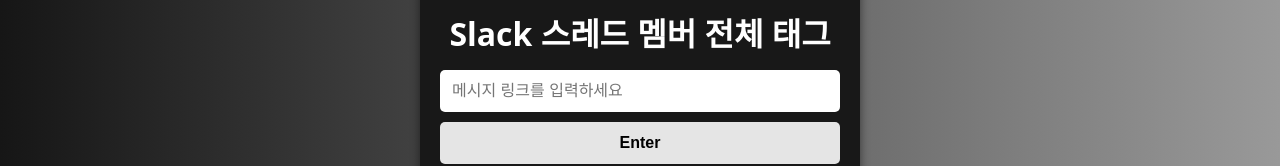
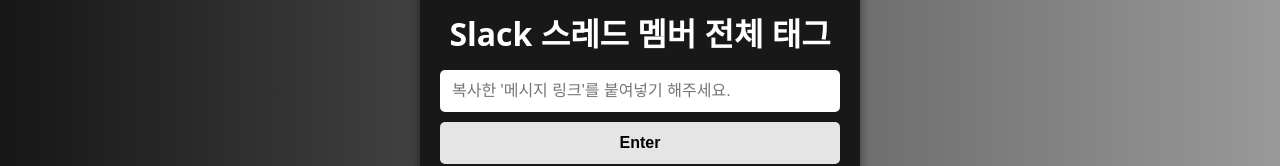
Before and after one commit to gylee-ver/slacktag-frontend, a plain HTML site: page index.html in a window 1280 px wide. Shown: the part 417-583 px from the top of the page. Drawn offline with Linux system fonts and the light colour scheme.

Commit message:
텍스트 필드 기본 문구 수정

```diff
--- a/index.html
+++ b/index.html
@@ -16,7 +16,7 @@
         <img src="logo.png" alt="SlackTag 로고" class="logo">
 
         <h1>Slack 스레드 멤버 전체 태그</h1>
-        <input type="text" id="messageLink" placeholder="메시지 링크를 입력하세요">
+        <input type="text" id="messageLink" placeholder="복사한 '메시지 링크'를 붙여넣기 해주세요.">
         <button id="submit">Enter</button>
         <p id="response"></p>
     </div>
```
